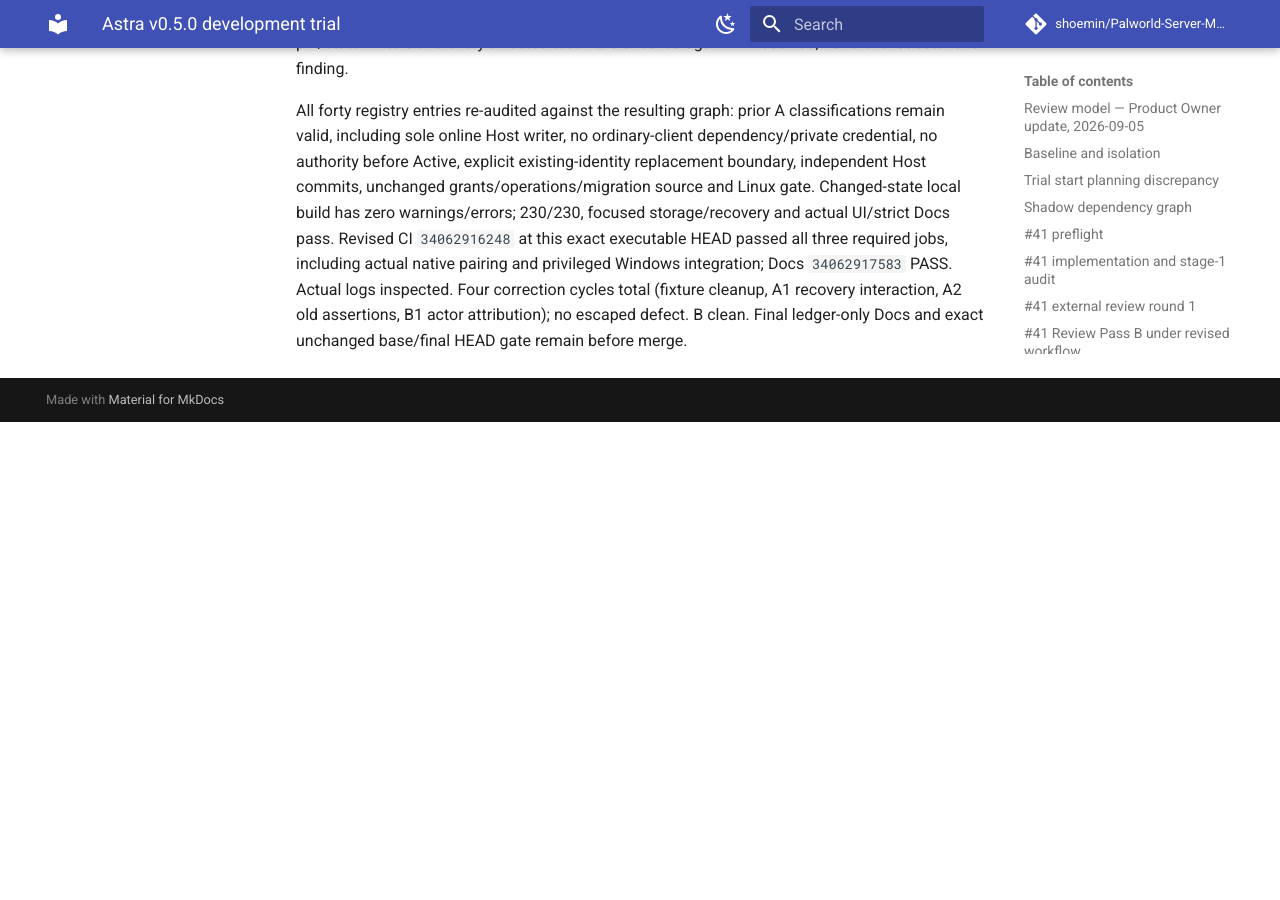
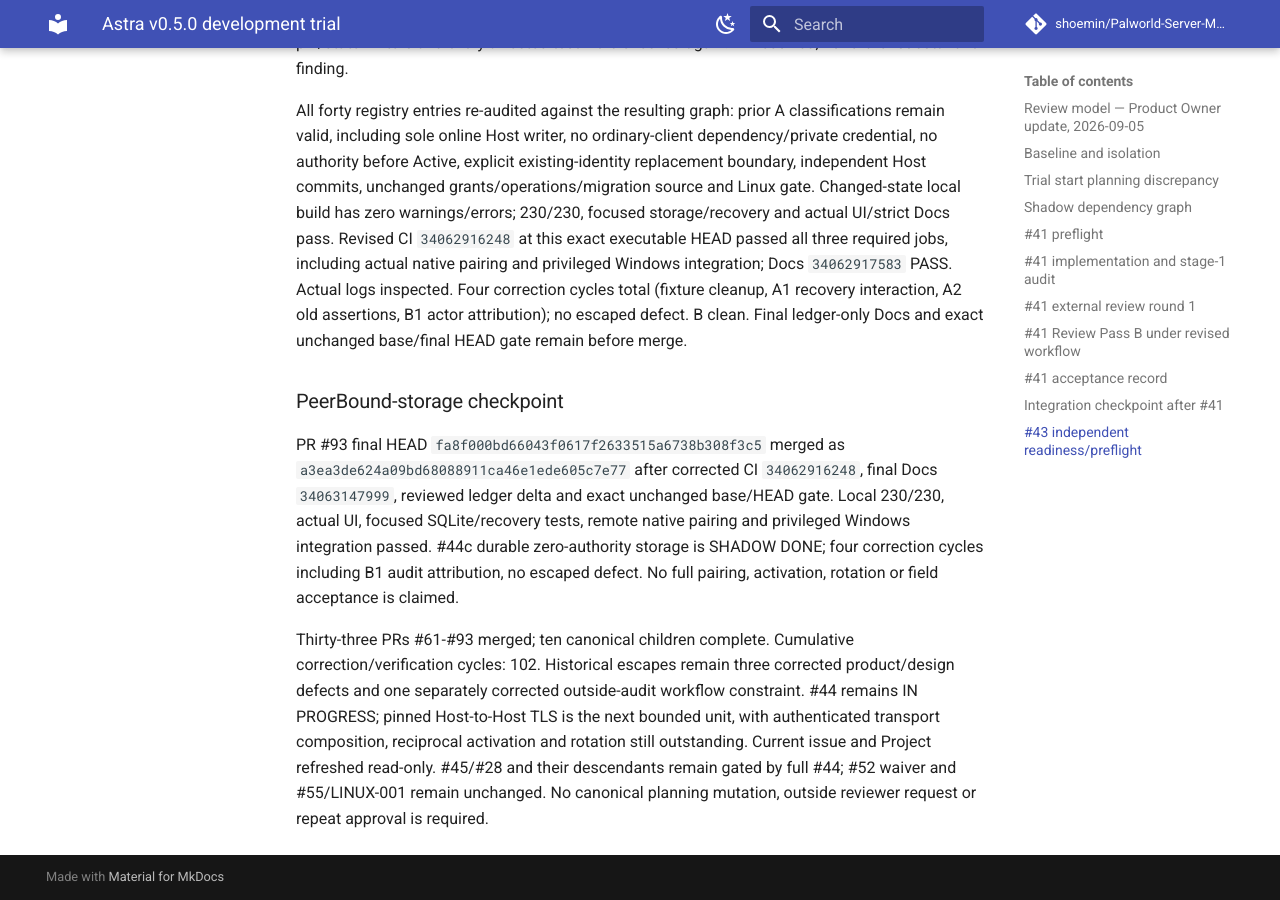
Before and after one commit to shoemin/Palworld-Server-Manager, an MkDocs documentation site: the page built from docs/experiments/astra-v0.5.0-trial.md, in a window 1280 px wide and 900 px high, scrolled down 146728 px. Built offline with MkDocs 1.6.1 and Material for MkDocs 9.7.7, drawn with Linux system fonts in a browser that asks for light colours; comment, search, counter and statistics services are not loaded; before the commit the page ends 147150 px from its top, so only the background shows below that; part of the change alters nothing that is shown.

Commit message:
Checkpoint merged durable PeerBound storage

```diff
--- a/docs/experiments/astra-v0.5.0-trial.md
+++ b/docs/experiments/astra-v0.5.0-trial.md
@@ -1574,3 +1574,9 @@ Fresh PR #93 review at `3710980a71b04fdd528df678afacc5fcbc3798e9`, base `0da3495
 Repeated fresh review of corrected exact PR #93 HEAD `8ccb319dcc85518955d3e45a3371edf75395cdd9` against unchanged base `0da34951a78ef8078b6d28c262d75ca8ef75a77c`. Re-evaluated the complete ten-file diff, not only B1: transaction scope/rollback, concurrent first bindings and candidates, unextended pending deadlines, matching Active grant preservation, recovery-required refusal, old/approved candidate invalidation, migration without fabricated proof, and audit attribution/redaction. All production pin/state writers and every affected test were checked again. B1 resolved, no further substantive finding.
 
 All forty registry entries re-audited against the resulting graph: prior A classifications remain valid, including sole online Host writer, no ordinary-client dependency/private credential, no authority before Active, explicit existing-identity replacement boundary, independent Host commits, unchanged grants/operations/migration source and Linux gate. Changed-state local build has zero warnings/errors; 230/230, focused storage/recovery and actual UI/strict Docs pass. Revised CI `34062916248` at this exact executable HEAD passed all three required jobs, including actual native pairing and privileged Windows integration; Docs `34062917583` PASS. Actual logs inspected. Four correction cycles total (fixture cleanup, A1 recovery interaction, A2 old assertions, B1 actor attribution); no escaped defect. B clean. Final ledger-only Docs and exact unchanged base/final HEAD gate remain before merge.
+
+### PeerBound-storage checkpoint
+
+PR #93 final HEAD `fa8f000bd66043f0617f2633515a6738b308f3c5` merged as `a3ea3de624a09bd68088911ca46e1ede605c7e77` after corrected CI `34062916248`, final Docs `34063147999`, reviewed ledger delta and exact unchanged base/HEAD gate. Local 230/230, actual UI, focused SQLite/recovery tests, remote native pairing and privileged Windows integration passed. #44c durable zero-authority storage is SHADOW DONE; four correction cycles including B1 audit attribution, no escaped defect. No full pairing, activation, rotation or field acceptance is claimed.
+
+Thirty-three PRs #61-#93 merged; ten canonical children complete. Cumulative correction/verification cycles: 102. Historical escapes remain three corrected product/design defects and one separately corrected outside-audit workflow constraint. #44 remains IN PROGRESS; pinned Host-to-Host TLS is the next bounded unit, with authenticated transport composition, reciprocal activation and rotation still outstanding. Current issue and Project refreshed read-only. #45/#28 and their descendants remain gated by full #44; #52 waiver and #55/LINUX-001 remain unchanged. No canonical planning mutation, outside reviewer request or repeat approval is required.
```
